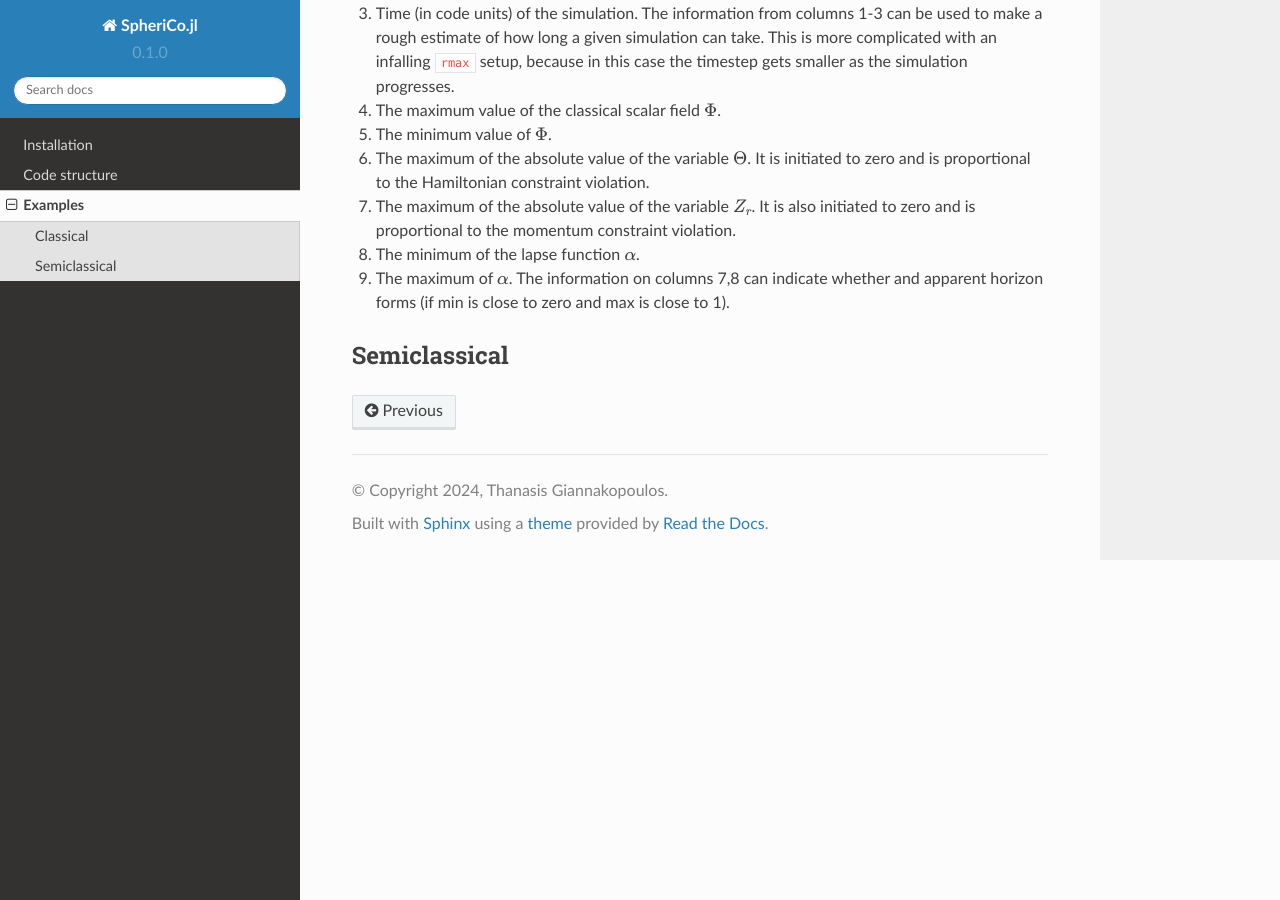
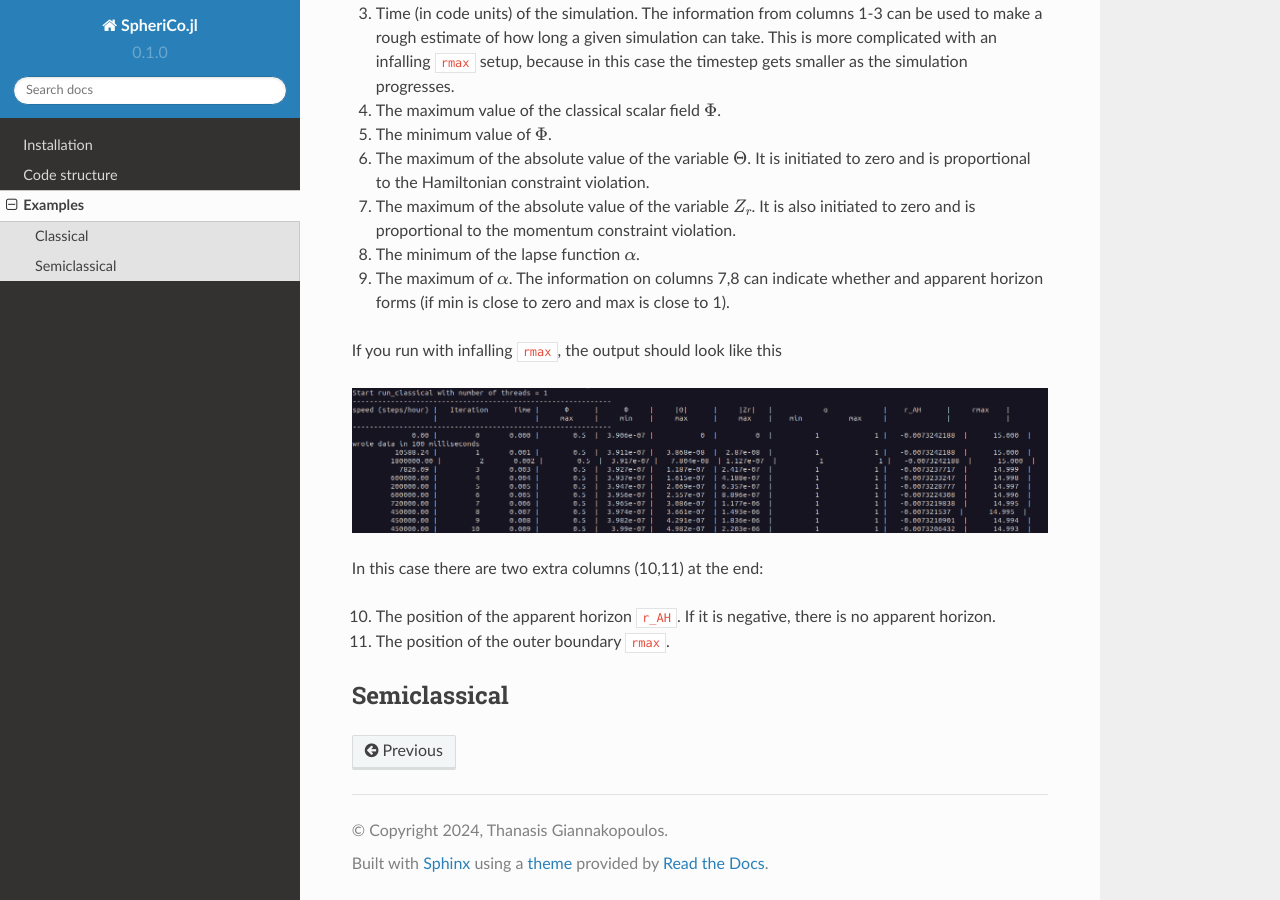
Before and after one commit to ThanasisGiannakopoulos/SpheriCo.jl, a Sphinx documentation site: the page built from docs/source/examples.rst, in a window 1280 px wide and 900 px high, scrolled down 1272 px. Built offline with Sphinx 7.4.7 and the Read the Docs theme 2.0.0, drawn with Linux system fonts in a browser that asks for light colours.

Commit message:
docs
Signed-off-by: thanasis@Dobby <giannakopoulos.th@gmail.com>

```diff
--- a/docs/source/examples.rst
+++ b/docs/source/examples.rst
@@ -89,6 +89,20 @@ The top row explains what is the output on each column:
    indicate whether and apparent horizon forms (if min is close to
    zero and max is close to 1).
 
+
+If you run with infalling ``rmax``, the output should look like this
+
+.. image:: ../images/run_classical_infalling_rmax.png
+  :width: 800
+
+In this case there are two extra columns (10,11) at the end:
+
+10. The position of the apparent horizon ``r_AH``. If it is negative,
+    there is no apparent horizon.
+
+11. The position of the outer boundary ``rmax``.
+
+
 .. _examples-simeclassical:
 
 Semiclassical
```
Also changed, not shown: docs/images/run_classical_infalling_rmax.png (renamed from docs/images/SpheriCo.jl_run_classical_infalling_rmax.png).
